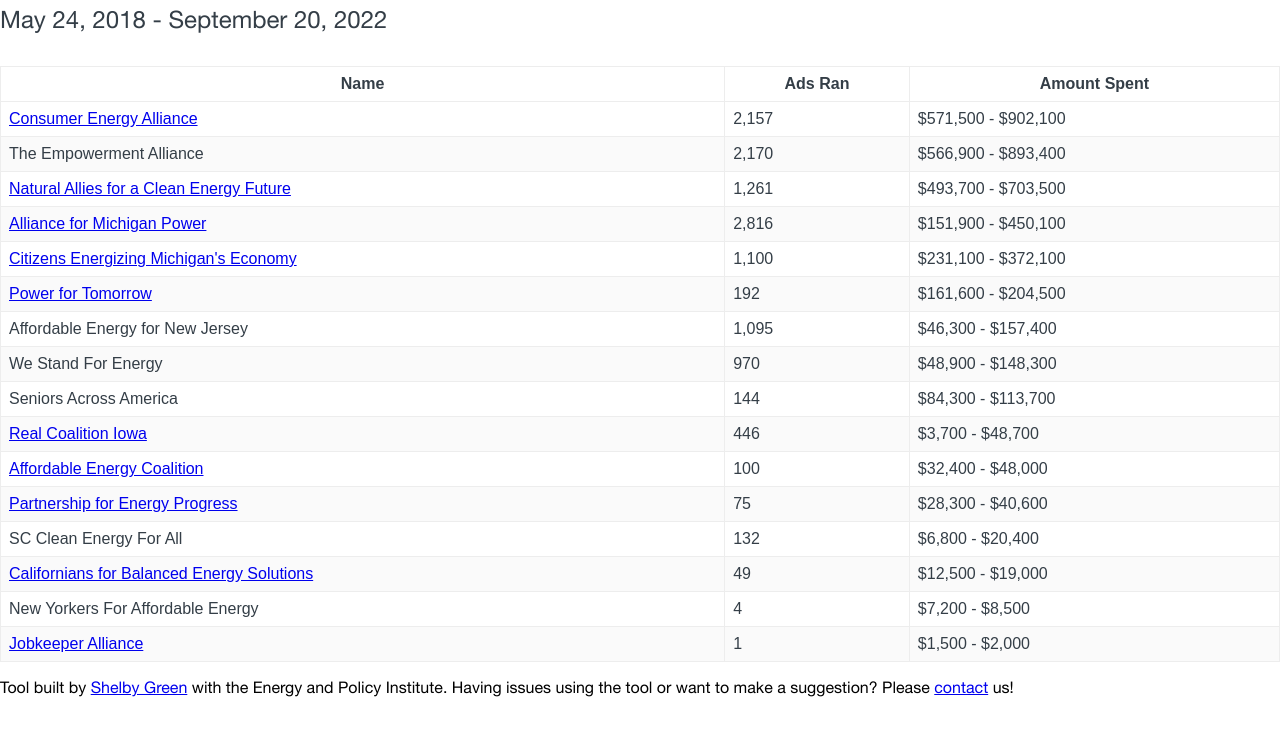
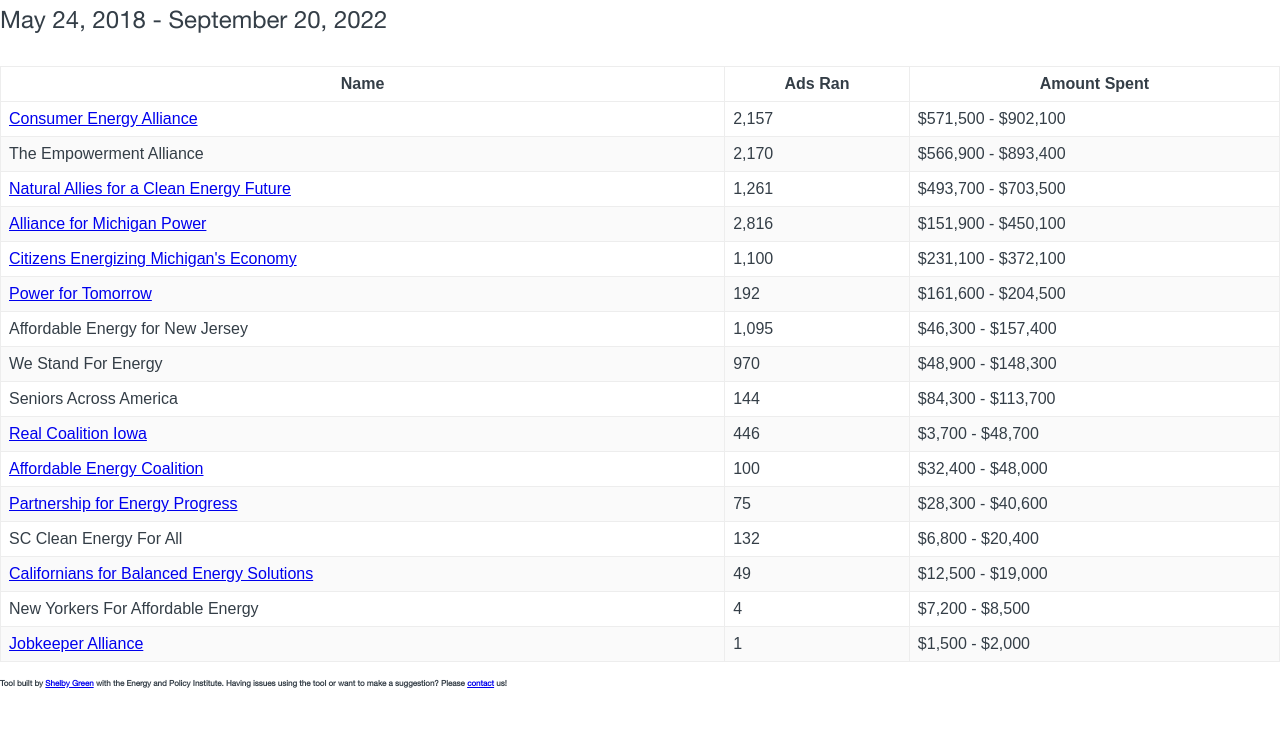
Before and after one commit to Energy-and-Policy-Institute/fb-ad-tracker, a Gatsby site: page / in a window 1280 px wide. Shown: the part 42-778 px from the top of the page. Built offline with nearby package versions, Linux system fonts and the light colour scheme; Gatsby itself is replaced by a stand-in of ours.

Commit message:
made credit text smaller

```diff
--- a/src/components/Landing.js
+++ b/src/components/Landing.js
@@ -25,9 +25,7 @@ const Subtitle = styled.h1`
 `;
 
 const Credit = styled.h1`
-  font-size: 1rem;
-  font-weight: 300;
-  color: black;
+  font-size: 0.5rem;
   margin-top: 1rem;
   padding: 0 0 0 0;
 `;
```
